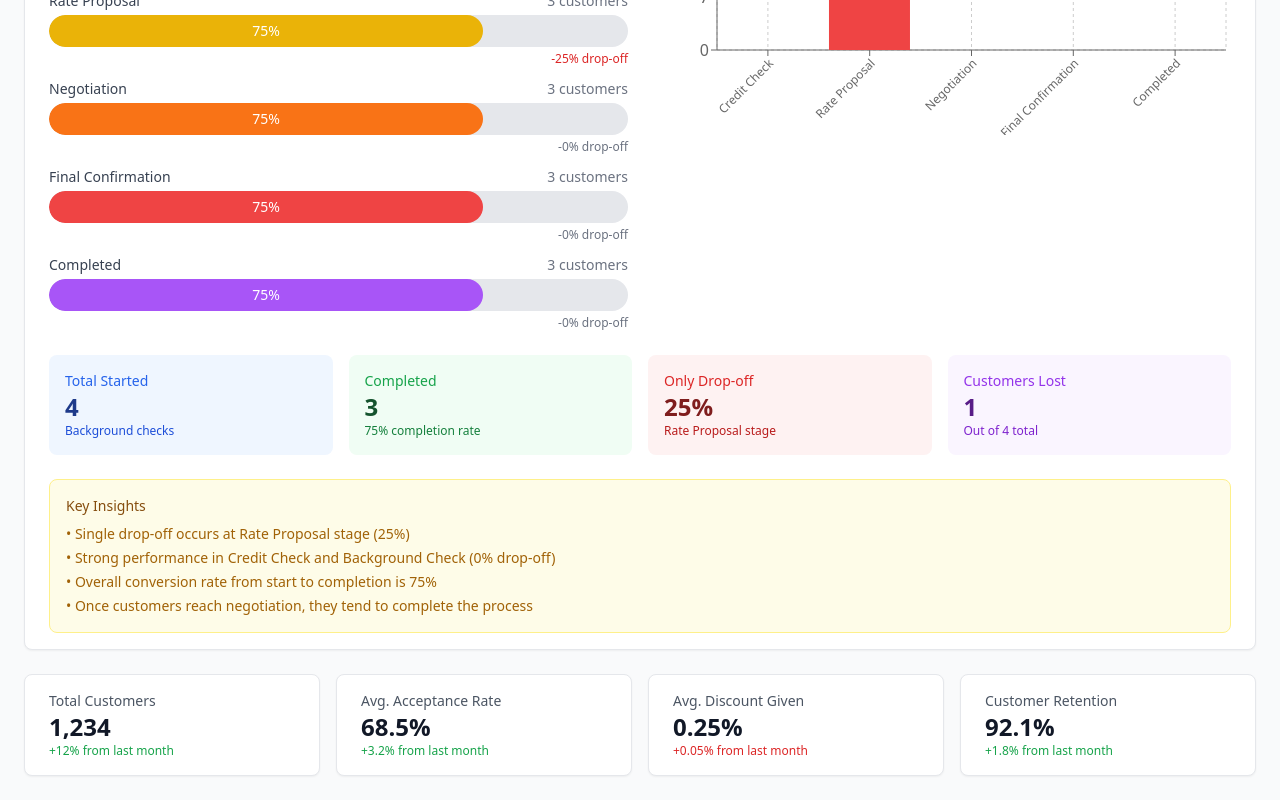
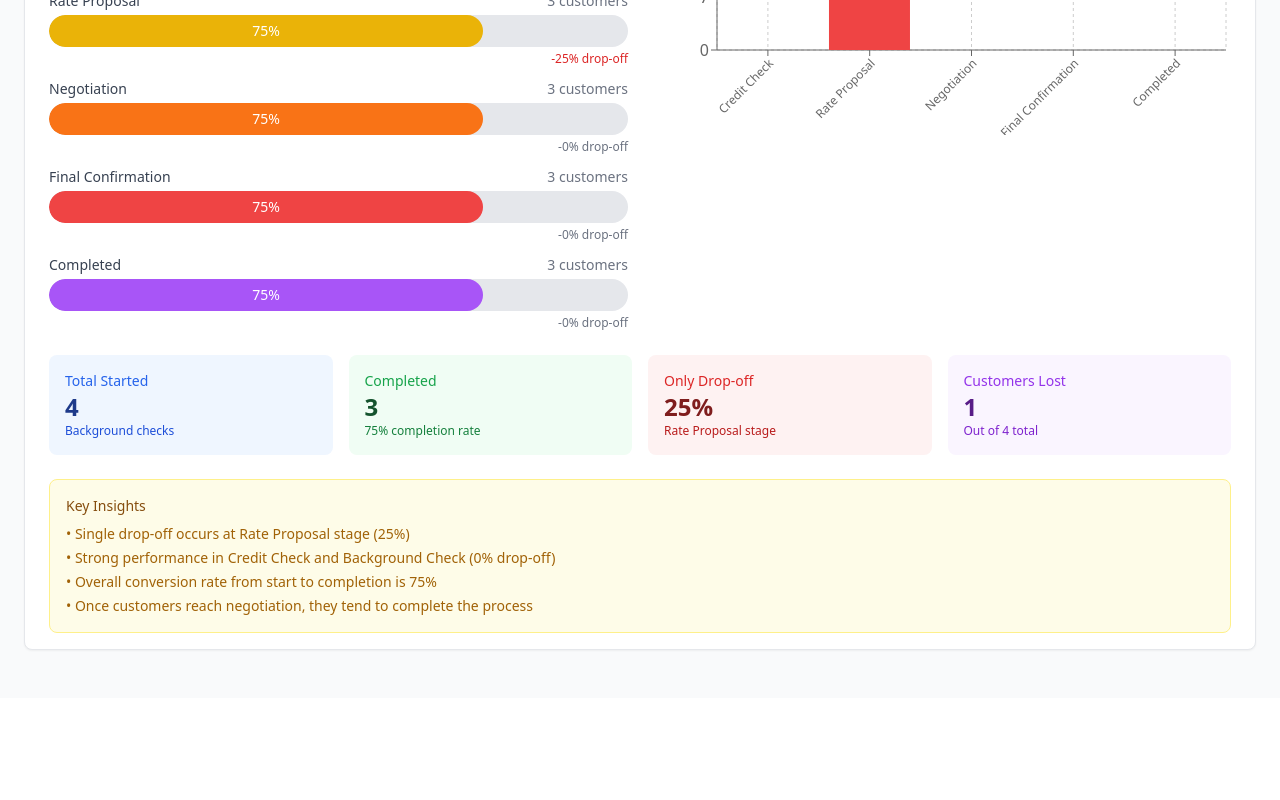
Before and after one commit to Anantaverma20/negotiator, a React (Create React App) app: page / in a window 1280 px wide. Shown: the part 2725-3525 px from the top of the page. After the commit the page ends 3423 px from the top, so only its background shows below. Built offline with nearby package versions, Linux system fonts and the light colour scheme.

Commit message:
Update Dashboard.tsx

```diff
--- a/src/components/Dashboard.tsx
+++ b/src/components/Dashboard.tsx
@@ -49,57 +49,6 @@ const Dashboard: React.FC = () => {
             <FunnelAnalysis />
           </div>
         </div>
-
-        {/* KPI Summary Cards */}
-        <div className="grid grid-cols-1 md:grid-cols-2 lg:grid-cols-4 gap-4">
-          <Card>
-            <CardContent className="p-6">
-              <div className="flex items-center">
-                <div>
-                  <p className="text-sm font-medium text-gray-600">Total Customers</p>
-                  <p className="text-2xl font-bold text-gray-900">1,234</p>
-                  <p className="text-xs text-green-600">+12% from last month</p>
-                </div>
-              </div>
-            </CardContent>
-          </Card>
-
-          <Card>
-            <CardContent className="p-6">
-              <div className="flex items-center">
-                <div>
-                  <p className="text-sm font-medium text-gray-600">Avg. Acceptance Rate</p>
-                  <p className="text-2xl font-bold text-gray-900">68.5%</p>
-                  <p className="text-xs text-green-600">+3.2% from last month</p>
-                </div>
-              </div>
-            </CardContent>
-          </Card>
-
-          <Card>
-            <CardContent className="p-6">
-              <div className="flex items-center">
-                <div>
-                  <p className="text-sm font-medium text-gray-600">Avg. Discount Given</p>
-                  <p className="text-2xl font-bold text-gray-900">0.25%</p>
-                  <p className="text-xs text-red-600">+0.05% from last month</p>
-                </div>
-              </div>
-            </CardContent>
-          </Card>
-
-          <Card>
-            <CardContent className="p-6">
-              <div className="flex items-center">
-                <div>
-                  <p className="text-sm font-medium text-gray-600">Customer Retention</p>
-                  <p className="text-2xl font-bold text-gray-900">92.1%</p>
-                  <p className="text-xs text-green-600">+1.8% from last month</p>
-                </div>
-              </div>
-            </CardContent>
-          </Card>
-        </div>
       </div>
     </div>
   );
```
